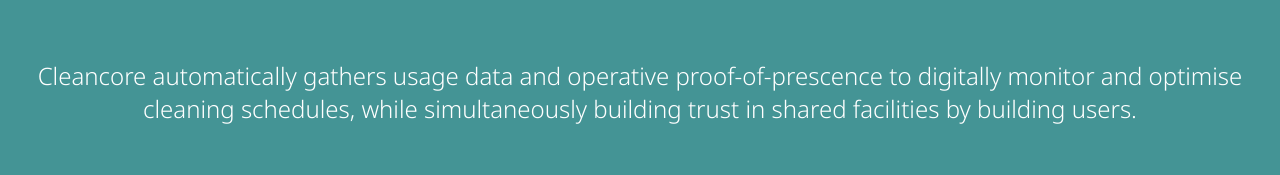
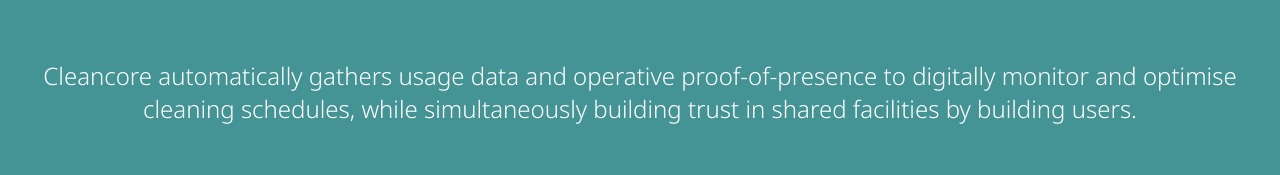
Before and after one commit to sjrdevelopment/cleancore-website, a Gatsby site: page / in a window 1280 px wide. Shown: the part 714-889 px from the top of the page. Built offline with nearby package versions, Linux system fonts and the light colour scheme; Gatsby itself is replaced by a stand-in of ours.

Commit message:
correcting typo

```diff
--- a/src/pages/index.js
+++ b/src/pages/index.js
@@ -54,8 +54,8 @@
                         <div className={styles.subHeroInner}>
                             <p>
                                 Cleancore automatically gathers usage data and
-                                operative proof-of-prescence to digitally
-                                monitor and optimise cleaning schedules, while
+                                operative proof-of-presence to digitally monitor
+                                and optimise cleaning schedules, while
                                 simultaneously building trust in shared
                                 facilities by building users.
                             </p>
```
